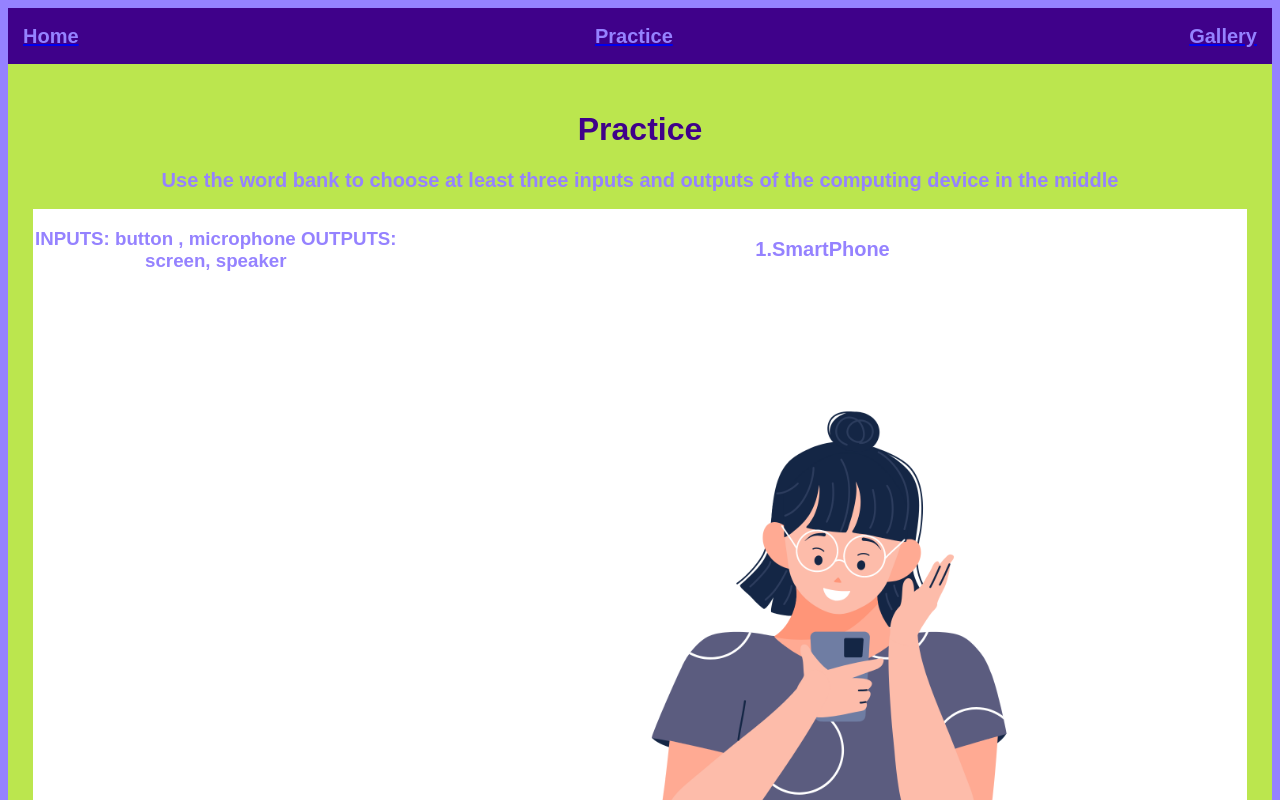
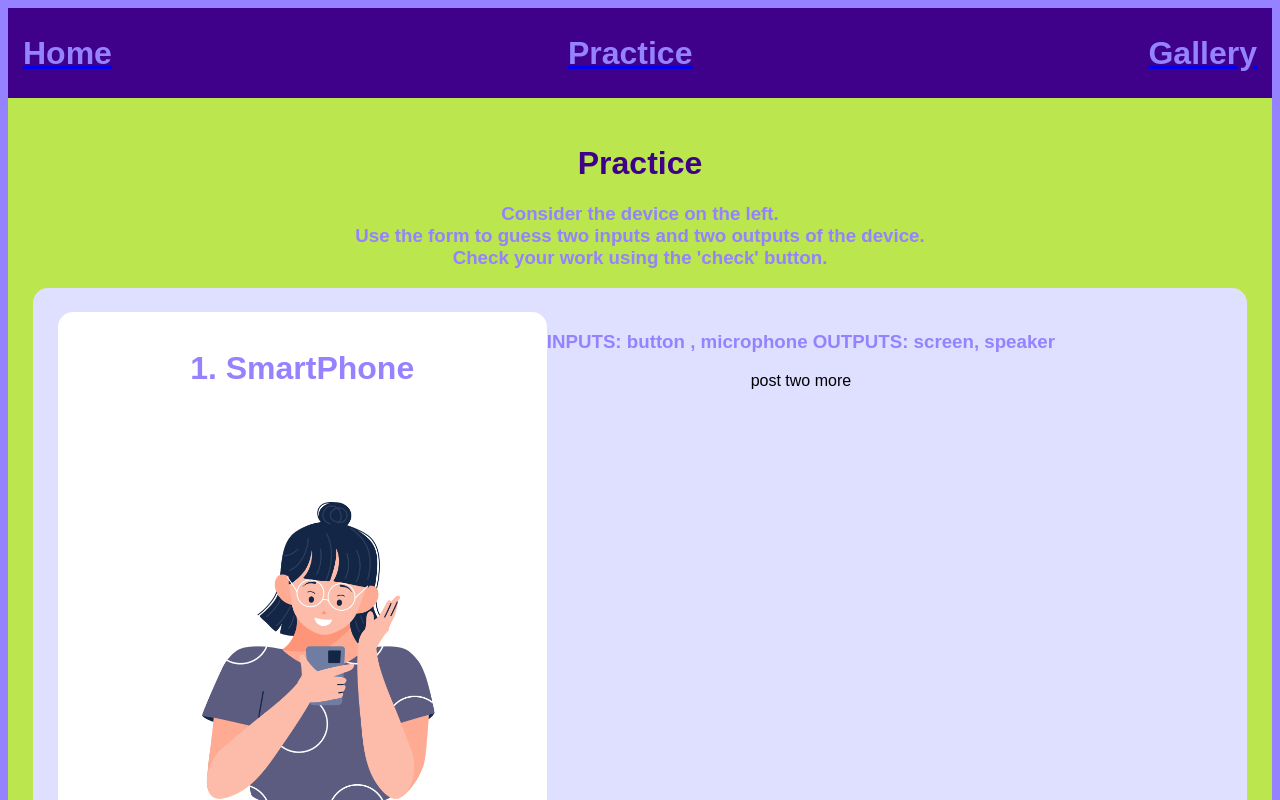
Before and after one commit to laynaoyervides/phase-2-project, a React (Create React App) app: page /practice in a window 1280 px wide. Shown: the top 800 px of the page. Built offline with nearby package versions, Linux system fonts and the light colour scheme.

Commit message:
Adding styles to practice page

```diff
--- a/src/components/DeviceItem.js
+++ b/src/components/DeviceItem.js
@@ -6,19 +6,17 @@ function DeviceItem({device}){
 
     return (
         <div className={styles.device_container}>
-            <div className="styles.wordbank">
+          <div className={styles.device_image_render}>
+                <h2>{id}. {name}</h2>
+                <img src={image}></img>
+          </div>
+          <div className="styles.wordbank">
               <h3>INPUTS:{inputs} OUTPUTS: {outputs}</h3>
-            </div>
-            <div></div>
-            <div className={styles.input_check}>
+              <form>
+                <label>post two more</label>
+              </form>
+          </div>
 
-                </div>
-            <div className={styles.device_image_render}>
-            <h2>{id}.{name}</h2>
-            <img src={image}></img>
-              </div>
-            <div className={styles.output_check}>
-              </div>
         </div>
     );
 }
--- a/src/components/DeviceItem.module.css
+++ b/src/components/DeviceItem.module.css
@@ -1,13 +1,32 @@
 .device_container {
-    background-color: white;
+    background-color: #dfdfff;
     display: flex;
+    border-radius: 15px;
+    padding: 2%;
+
 }
 .input_check{
-     padding: 1%;
+     padding: 2%;
+}
+.wordbank {
+    padding: 2%;
 }
 .device_image_render{
     padding: 1%;
+    background-color: #ffffff;
+    border-radius: 15px;
+    width: 40%;
+
 }
 .output_check{
     padding: 1%;
 }
+h2 {
+    text-align: center;
+    font-size: 32px;;
+}
+img {
+    width: 60%;
+    float: center;
+    padding-left: 5%;
+}
--- a/src/components/Practice.js
+++ b/src/components/Practice.js
@@ -11,7 +11,11 @@ function Practice (){
     return (
         <div className={styles.practice_container}>
             <h1>Practice</h1>
-            <h2>Use the word bank to choose at least three inputs and outputs of the computing device in the middle</h2>
+            <h3>Consider the device on the left.
+                <br></br>
+                Use the form to guess two inputs and two outputs of the device.
+                <br></br>
+                Check your work using the 'check' button.</h3>
             <div>
                 {deviceItems}
       </div>
```
